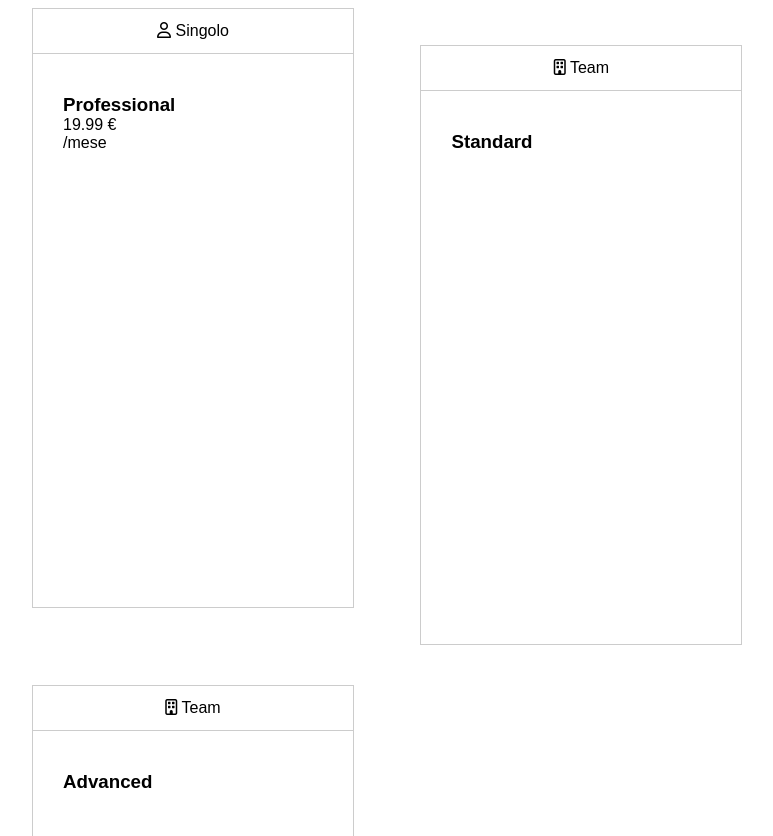
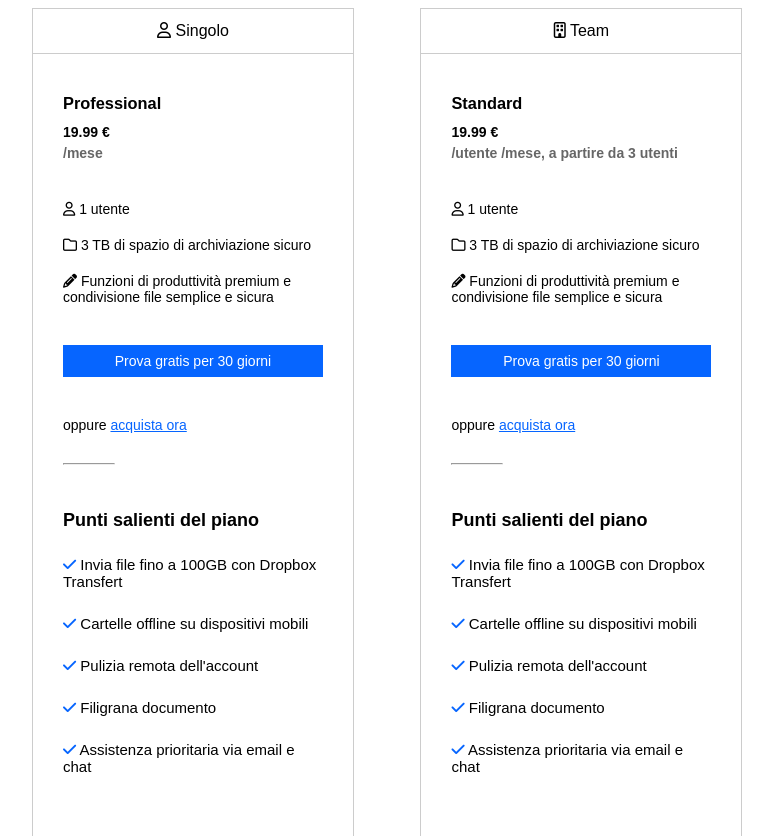
Before and after one commit to DavidC1103/htmlcss-dropbox, a plain HTML site: page index.html in a window 1280 px wide. Shown: the part 1162-1998 px from the top of the page, without its empty margins (96-869 px from the left). Drawn offline with Linux system fonts and the light colour scheme.

Commit message:
[fixed colums]

```diff
--- a/css/style.css
+++ b/css/style.css
@@ -143,17 +143,20 @@ h2 {
 
 /*COLONNE*/
 
+/*debug colonna*/
+.standard {
+  margin: 0 62px;
+}
+
+
+/*--------------------*/
 .col {
-  height: 600px;
+  height: 1000px;
   width: 322px;
   display: inline-block;
   border: 1px solid rgba(0, 0, 0, 0.2);
   margin-top: 40px;
-}
 
-
-.standard {
-  margin: 0 62px;
 }
 
 .name-col {
@@ -166,4 +169,68 @@ h2 {
 
 .content-col {
   padding: 40px 30px;
+  font-size: 14px;
 }
+
+.content-col .price {
+  margin-top: 11px;
+  margin-bottom: 5px;
+}
+
+.content-col div {
+  margin: 20px 0;
+}
+
+
+.content-col .date-col {
+  color: rgba(0, 0, 0, 0.6);
+  font-weight: bold;
+  margin-bottom: 40px;
+  margin-top: 5px;
+}
+
+.content-col hr {
+  width: 20%;
+  margin-top: 30px;
+}
+
+
+/*LINK COLONNE*/
+.content-col .test {
+  background-color: #0665FF;
+  padding: 8px 20px;
+  text-align: center;
+  margin: 40px 0;
+}
+
+.test a {
+  text-decoration: none;
+  color: white;
+}
+
+.content-col .buy-now {
+  color: #0665FF;
+}
+
+
+/*LISTA COLONNE*/
+
+.content-col ul {
+  margin-top: 20px;
+}
+
+.content-col ul li:first-child {
+  font-weight: bold;
+  font-size: 18px;
+}
+
+.content-col ul li {
+  list-style: none;
+  padding-top: 25px;
+  font-size: 15px;
+}
+
+.content-col ul li i {
+  color: #0665FF;
+  font-weight: 800;
+}
--- a/index.html
+++ b/index.html
@@ -69,16 +69,35 @@
           <span><i class="fa-solid fa-circle-dot"></i> Fatturazione mensile</span>
           <span><i class="fa-regular fa-circle"></i> Fatturazione annuale</span>
         </div>
-        <div>
+
         <div class="professional col">
           <div class="name-col"><span><i class="fa-regular fa-user"></i>
               Singolo</span></div>
           <div class="content-col">
             <h3>Professional</h3>
-               <span>19.99 &euro;</span>
-               <div>/mese</div>
+            <div class="price"><strong> 19.99 &euro;</strong></div>
+            <div class="date-col">/mese</div>
+            <div><i class="fa-regular fa-user"></i> 1 utente</div>
+            <div><i class="fa-regular fa-folder"></i> 3 TB di spazio di
+              archiviazione sicuro</div>
+            <div><i class="fa-solid fa-pencil"></i> Funzioni di produttività
+              premium e condivisione file semplice e sicura</div>
+            <div class="test"><a href="#"> Prova gratis per 30 giorni</a></div>
+            <div>oppure <a href="#" class="buy-now">acquista ora</a></div>
+            <hr>
+            <ul>
+              <li>Punti salienti del piano</li>
+              <li><i class="fa-sharp fa-solid fa-check"></i> Invia file fino a
+                100GB con Dropbox Transfert</li>
+              <li><i class="fa-sharp fa-solid fa-check"></i> Cartelle offline su
+                dispositivi mobili</li>
+              <li><i class="fa-sharp fa-solid fa-check"></i> Pulizia remota
+                dell'account</li>
+              <li><i class="fa-sharp fa-solid fa-check"></i> Filigrana documento</li>
+              <li><i class="fa-sharp fa-solid fa-check"></i> Assistenza
+                prioritaria via email e chat</li>
+            </ul>
           </div>
-
         </div>
 
         <div class="standard col">
@@ -86,19 +105,65 @@
               Team</span></div>
           <div class="content-col">
             <h3>Standard</h3>
+            <div class="price"><strong> 19.99 &euro;</strong></div>
+            <div class="date-col">/utente /mese, a partire da 3 utenti</div>
+            <div><i class="fa-regular fa-user"></i> 1 utente</div>
+            <div><i class="fa-regular fa-folder"></i> 3 TB di spazio di
+              archiviazione sicuro</div>
+            <div><i class="fa-solid fa-pencil"></i> Funzioni di produttività
+              premium e condivisione file semplice e sicura</div>
+            <div class="test"><a href="#"> Prova gratis per 30 giorni</a></div>
+            <div>oppure <a href="#" class="buy-now">acquista ora</a></div>
+            <hr>
+            <ul>
+              <li>Punti salienti del piano</li>
+              <li><i class="fa-sharp fa-solid fa-check"></i> Invia file fino a
+                100GB con Dropbox Transfert</li>
+              <li><i class="fa-sharp fa-solid fa-check"></i> Cartelle offline su
+                dispositivi mobili</li>
+              <li><i class="fa-sharp fa-solid fa-check"></i> Pulizia remota
+                dell'account</li>
+              <li><i class="fa-sharp fa-solid fa-check"></i> Filigrana documento</li>
+              <li><i class="fa-sharp fa-solid fa-check"></i> Assistenza
+                prioritaria via email e chat</li>
+            </ul>
+          </div>
         </div>
 
-            </div>
         <div class="advanced col"><div class="name-col"><span><i
                 class="fa-regular fa-building"></i> Team</span></div>
           <div class="content-col">
             <h3>Advanced</h3>
-
+            <div class="price"><strong> 19.99 &euro;</strong></div>
+            <div class="date-col">/utente /mese, a partire da 3 utenti</div>
+            <div><i class="fa-regular fa-user"></i> 1 utente</div>
+            <div><i class="fa-regular fa-folder"></i> 3 TB di spazio di
+              archiviazione sicuro</div>
+            <div><i class="fa-solid fa-pencil"></i> Funzioni di produttività
+              premium e condivisione file semplice e sicura</div>
+            <div class="test"><a href="#"> Prova gratis per 30 giorni</a></div>
+            <div>oppure <a href="#" class="buy-now">acquista ora</a></div>
+            <hr>
+            <ul>
+              <li>Punti salienti del piano</li>
+              <li><i class="fa-sharp fa-solid fa-check"></i> Invia file fino a
+                100GB con Dropbox Transfert</li>
+              <li><i class="fa-sharp fa-solid fa-check"></i> Cartelle offline
+                su
+                dispositivi mobili</li>
+              <li><i class="fa-sharp fa-solid fa-check"></i> Pulizia remota
+                dell'account</li>
+              <li><i class="fa-sharp fa-solid fa-check"></i> Filigrana
+                documento</li>
+              <li><i class="fa-sharp fa-solid fa-check"></i> Assistenza
+                prioritaria via email e chat</li>
+            </ul>
           </div>
         </div>
 
-          </div>
-        </div>
+
+
+
       </section>
 
 
```
Lines whose indentation alone changed are shown as unchanged.
